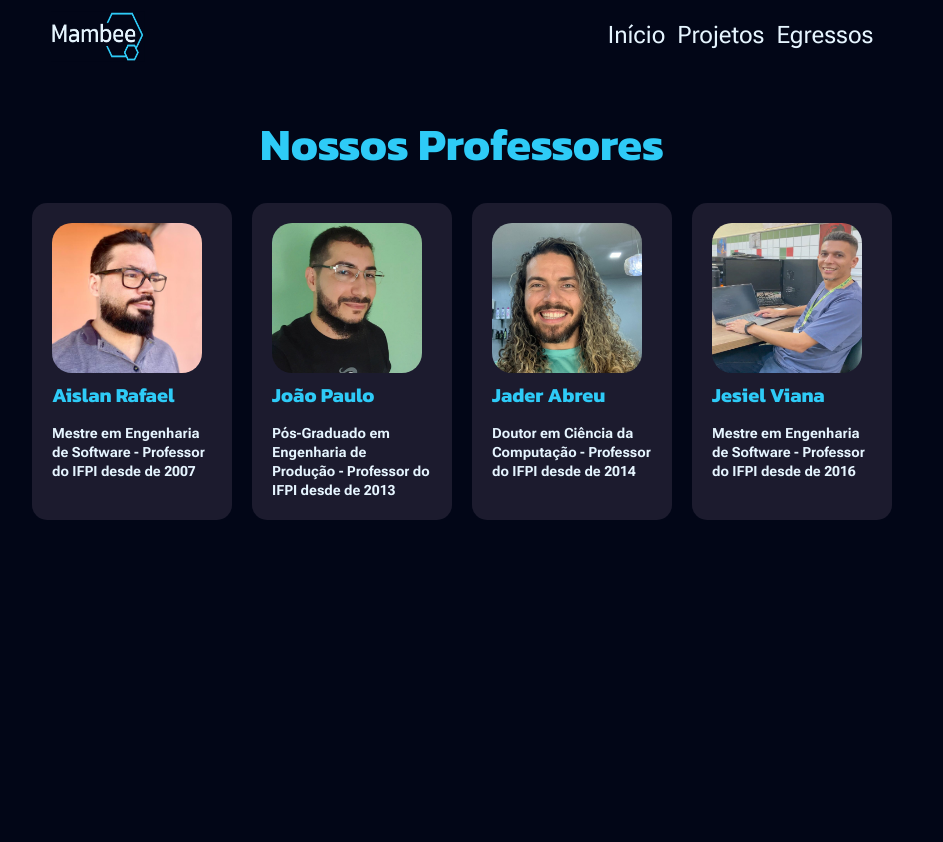
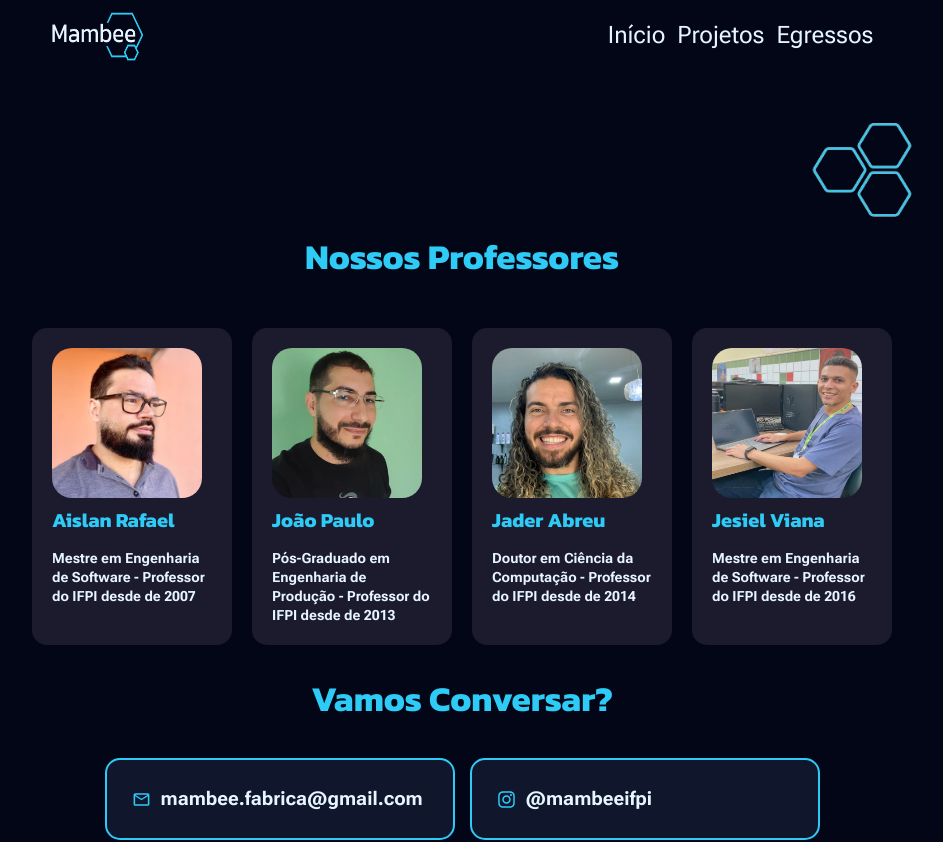
Before and after one commit to lealkedna/Mambee, a Next.js app: page / in a window 1280 px wide. Shown: the top 842 px of the page, without its empty margins (178-1121 px from the left). Before the commit the page ends 800 px from the top, so only its background shows below. Built offline with nearby package versions, Linux system fonts and the light colour scheme.

Commit message:
style: Ajustes no componente contato e professores

```diff
--- a/src/app/page.tsx
+++ b/src/app/page.tsx
@@ -10,7 +10,7 @@ export default function Home() {
       <main >
         <Nav/>
         <Professores/>
-        {/* <Contato/> */}
+        <Contato/>
       </main>
     </div>
   );
--- a/src/components/Professores.tsx
+++ b/src/components/Professores.tsx
@@ -1,3 +1,4 @@
+import Image from 'next/image';
 import styles from '@/styles/Professores.module.css'
 import ProfessorCard from './ProfessoresCard';
 
@@ -29,6 +30,12 @@ export default function Professores() {
     return (
         <>
               <section className={styles.professores}>
+              <Image className={styles.favo}
+                    src="/images/favoMel.png"
+                    width={120}
+                    height={120}
+                    alt="Favo de mel"
+                />
                 <h2>Nossos Professores</h2>
                 <div className={styles.noticia}>
             {
--- a/src/styles/Contato.module.css
+++ b/src/styles/Contato.module.css
@@ -6,7 +6,7 @@
     font-family: 'Roboto flex';
     font-weight: bold;
     font-style: normal;
-    font-size: 24px;
+    font-size: 19px;
     line-height: 28px;
     text-align: justify;
 }
@@ -14,7 +14,7 @@
 .sec_contato h2 {
     color: var(--azul);
     font-family: 'Kanit';
-    font-size: 45px;
+    font-size: 35px;
     margin-bottom: 25px;
 }
 
@@ -53,13 +53,11 @@
 }
 
 .info_email:hover,
-.info_instagram:hover,
-.info_endereco:hover {
+.info_instagram:hover {
     background-color: var(--azul);
     cursor: pointer;
 }
 .info_email:hover svg,
-.info_instagram:hover svg,
-.info_endereco:hover svg {
+.info_instagram:hover svg{
     fill: var(--branco) !important;
 }
--- a/src/styles/Professores.module.css
+++ b/src/styles/Professores.module.css
@@ -9,11 +9,16 @@
     margin-top: 20px;
 }
 
+.favo{
+    position: relative;
+    right: 0;
+    left: 25rem;;
+}
 
 .professores h2 {
     color: var(--azul);
     font-family: 'Kanit';
-    font-size: 45px;
+    font-size: 35px;
     margin-bottom: 25px;
 }
 .noticia{
@@ -22,6 +27,7 @@
     flex-wrap: wrap;
     gap: 20px;
     max-width: 1200px;
+    margin: 20px
 }
 .card {
     background-color: #1C1B2E;
```
Also changed, not shown: public/images/favoMel.png (added).
